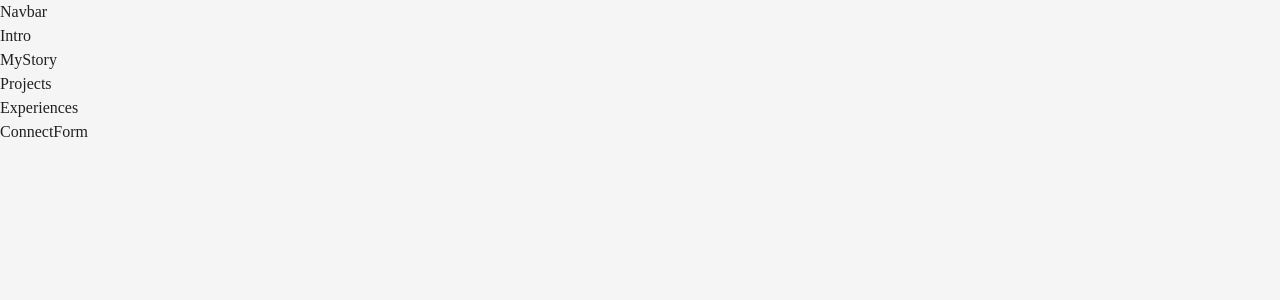
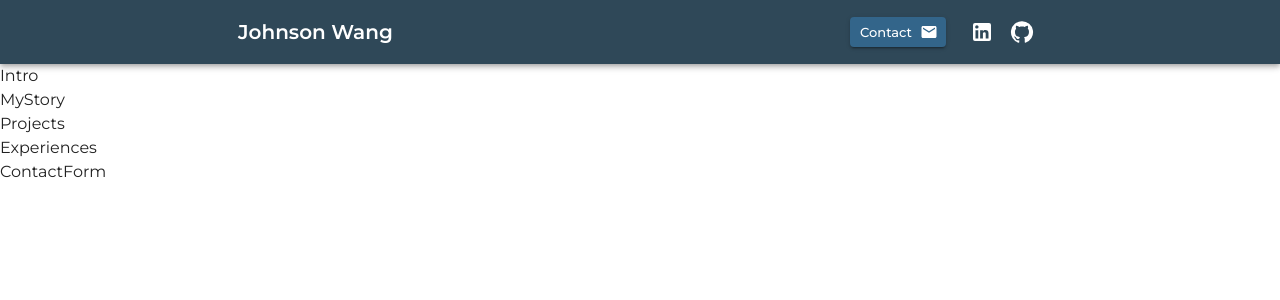
Before and after one commit to johnsonw1017/portfolio, a React (Vite) app in the folder portfolio-johnson/: page / in a window 1280 px wide. Shown: the top 300 px of the page. Built offline with nearby package versions, Linux system fonts and the light colour scheme.

Commit message:
feat: created Navbar

```diff
--- a/portfolio-johnson/index.html
+++ b/portfolio-johnson/index.html
@@ -1,10 +1,14 @@
-<!doctype html>
+<!DOCTYPE html>
 <html lang="en">
   <head>
     <meta charset="UTF-8" />
     <link rel="icon" type="image/svg+xml" href="/logo.svg" />
     <meta name="viewport" content="width=device-width, initial-scale=1.0" />
     <title>Johnson Wang - Web Developer</title>
+    <link
+      rel="stylesheet"
+      href="https://fonts.googleapis.com/css?family=Montserrat:300,400,500,600&display=swap"
+    />
   </head>
   <body>
     <div id="root"></div>
--- a/portfolio-johnson/package.json
+++ b/portfolio-johnson/package.json
@@ -13,9 +13,11 @@
     "@emotion/react": "^11.11.1",
     "@emotion/styled": "^11.11.0",
     "@fontsource/montserrat": "^5.0.13",
+    "@mui/icons-material": "^5.14.12",
     "@mui/material": "^5.14.12",
     "react": "^18.2.0",
-    "react-dom": "^18.2.0"
+    "react-dom": "^18.2.0",
+    "react-router-hash-link": "^2.4.3"
   },
   "devDependencies": {
     "@types/react": "^18.2.15",
--- a/portfolio-johnson/src/App.jsx
+++ b/portfolio-johnson/src/App.jsx
@@ -1,4 +1,5 @@
-import { ThemeProvider } from '@mui/material/styles';
+import { BrowserRouter } from "react-router-dom";
+import { ThemeProvider } from "@mui/material/styles";
 import theme from "./theme";
 import { CssBaseline } from "@mui/material";
 
@@ -7,21 +8,22 @@ import Intro from "./components/Intro";
 import MyStory from "./components/MyStory";
 import Projects from "./components/Projects";
 import Experiences from "./components/Experiences";
-import ConnectForm from "./components/ConnectForm";
-
+import ContactForm from "./components/ContactForm";
 
 function App() {
   return (
     <>
+      <BrowserRouter>
         <ThemeProvider theme={theme}>
           <CssBaseline />
           <Navbar />
-        <Intro />
+          <Intro id="intro" />
           <MyStory />
           <Projects />
           <Experiences />
-        <ConnectForm />
+          <ContactForm id="contact" />
         </ThemeProvider>
+      </BrowserRouter>
     </>
   );
 }
--- a/portfolio-johnson/src/components/ConnectForm.jsx
+++ /dev/null
@@ -1,9 +0,0 @@
-import React from 'react'
-
-function ConnectForm() {
-  return (
-    <div>ConnectForm</div>
-  )
-}
-
-export default ConnectForm
--- /dev/null
+++ b/portfolio-johnson/src/components/ContactForm.jsx
@@ -0,0 +1,9 @@
+import React from 'react'
+
+function ContactForm() {
+  return (
+    <div>ContactForm</div>
+  )
+}
+
+export default ContactForm
--- a/portfolio-johnson/src/components/Navbar.jsx
+++ b/portfolio-johnson/src/components/Navbar.jsx
@@ -1,7 +1,78 @@
+import {
+  AppBar,
+  Box,
+  Typography,
+  IconButton,
+  Container,
+  Toolbar,
+  Button,
+} from "@mui/material";
+import MailIcon from "@mui/icons-material/Mail";
+import LinkedInIcon from "@mui/icons-material/LinkedIn";
+import GitHubIcon from "@mui/icons-material/GitHub";
+import { HashLink as Link } from "react-router-hash-link";
+
+
 function Navbar() {
   return (
-    <div>Navbar</div>
-  )
+    <>
+      <AppBar position="static" color="charcoal">
+        <Container maxWidth="md">
+          <Toolbar>
+            <Box display="flex" alignItems="center">
+              <Typography
+                component={Link}
+                to="/#intro"
+                variant="h6"
+                align="center"
+                sx={{
+                  fontWeight: "700",
+                  textDecoration: "none",
+                  color: "inherit",
+                }}
+              >
+                Johnson Wang
+              </Typography>
+            </Box>
+            <Box display="flex" alignItems="center" marginLeft="auto">
+              <Button
+                component={Link}
+                to={"/#contact"}
+                variant="contained"
+                endIcon={<MailIcon />}
+                size="small"
+                color="lapis"
+                sx={{
+                  textTransform: "none",
+                  flexGrow: 1,
+                  display: { xs: "none", sm: "flex" },
+                  marginRight: 2,
+                }}
+              >
+                Contact
+              </Button>
+              <IconButton
+                component="a"
+                target="_blank"
+                href="https://www.linkedin.com/in/johnson-wang-ab178117b"
+                color="white"
+              >
+                <LinkedInIcon />
+              </IconButton>
+              <IconButton
+                component="a"
+                target="_blank"
+                href="https://github.com/johnsonw1017"
+                color="white"
+              >
+                <GitHubIcon />
+              </IconButton>
+            </Box>
+          </Toolbar>
+        </Container>
+      </AppBar>
+    </>
+  );
 }
 
-export default Navbar
+export default Navbar;
--- a/portfolio-johnson/src/theme.js
+++ b/portfolio-johnson/src/theme.js
@@ -1,23 +1,39 @@
 import { createTheme, responsiveFontSizes } from '@mui/material/styles';
-import "@fontsource/montserrat";
 
 let theme = createTheme({
     palette: {
-        primary: {
+        peach: {
+            main: '#EFC69B',
+            contrastText: '#000000'
+        },
+        hunyellow: {
+            main: '#F6AE2D',
+            contrastText: '#000000'
+        },
+        charcoal: {
+            main: '#2F4858',
+            contrastText: '#FFFFFF'
+        },
+        lapis: {
             main: '#33658A',
-            light: '#86BBD8',
-            dark: '#2F4858'
+            contrastText: '#FFFFFF'
         },
-        secondary: {
-            main: '#F6AE2D',
-            light: '#EFC69B',
+        caroline_blue: {
+            main: '#86BBD8',
+            contrastText: '#000000'
         },
-        background: {
-            default: '#F5F5F5'
+        white_background: {
+            main: '#F5F5F5'
+        },
+        white: {
+            main: '#FFFFFF'
+        },
+        black: {
+            main: '#000000'
         },
     },
     typography: {
-        fontFamily: 'Montserrat sans-serif',
+        fontFamily: 'Montserrat',
     }
 });
 
```
Also changed, not shown: portfolio-johnson/src/assets/logo.svg (added), 1 other file (tests, documents, lock files or other folders). Lines whose indentation alone changed are shown as unchanged.
